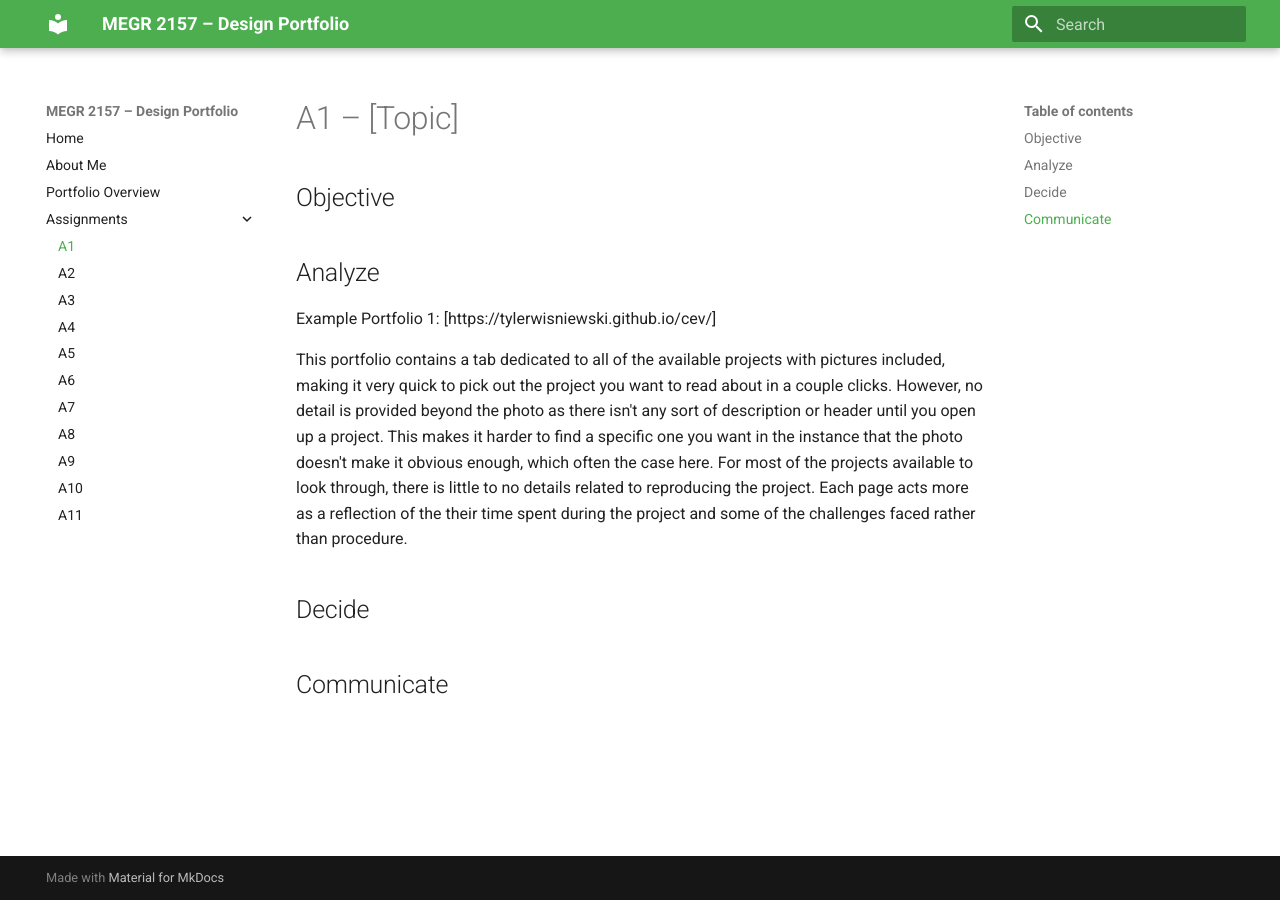
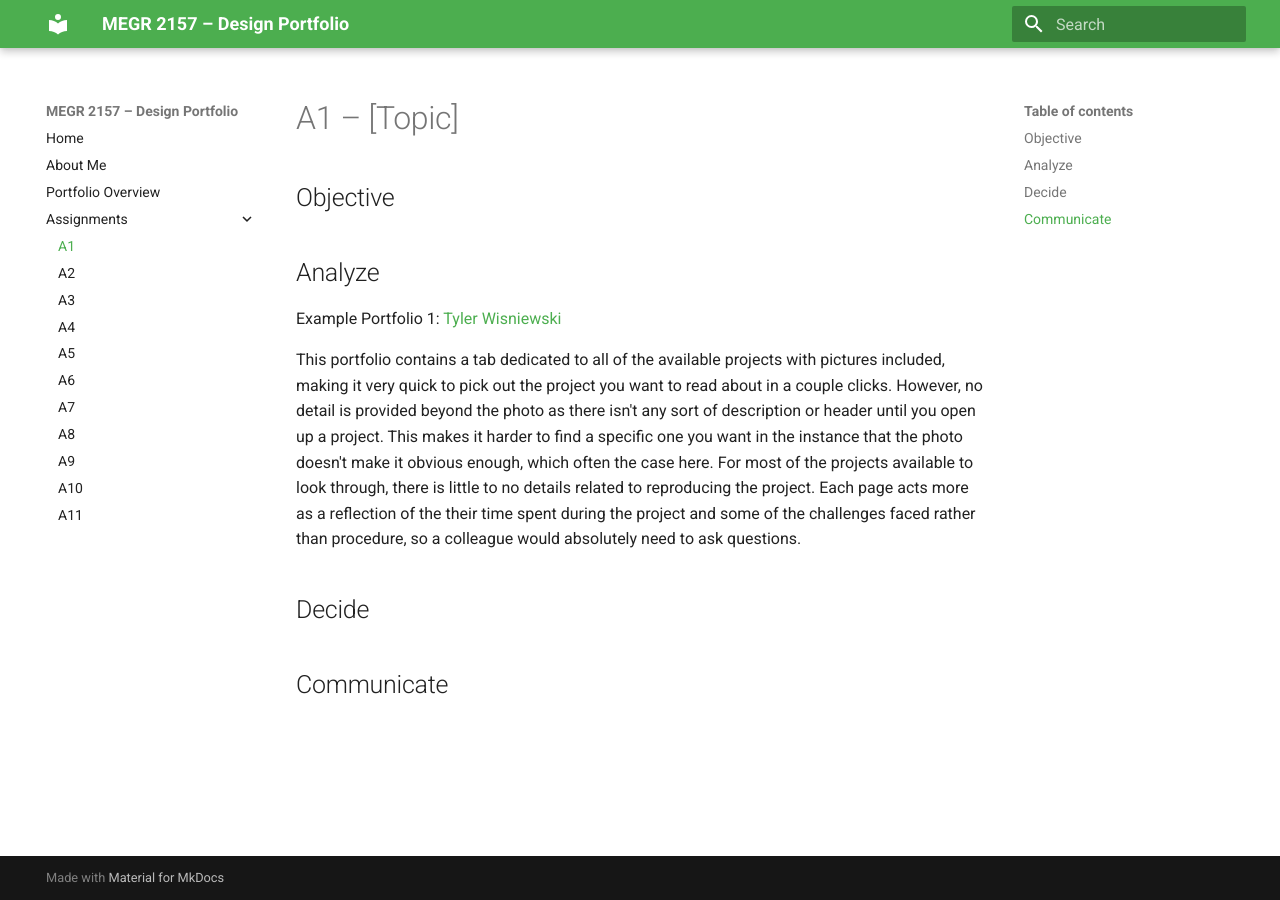
Before and after one commit to Jmswanchara/megr2156-portfolio, an MkDocs documentation site: the page built from docs/assignments/A01/index.md, in a window 1280 px wide. Built offline with MkDocs 1.6.1 and Material for MkDocs 9.7.7, drawn with Linux system fonts in a browser that asks for light colours.

Commit message:
Enhance analysis of Example Portfolio 1
Expanded the analysis of Example Portfolio 1 to include additional comments on project details and the need for further clarification.

```diff
--- a/docs/assignments/A01/index.md
+++ b/docs/assignments/A01/index.md
@@ -4,9 +4,9 @@
 
 
 ## Analyze
-Example Portfolio 1: [https://tylerwisniewski.github.io/cev/]
+Example Portfolio 1: [Tyler Wisniewski](https://tylerwisniewski.github.io/cev/)
 
-This portfolio contains a tab dedicated to all of the available projects with pictures included, making it very quick to pick out the project you want to read about in a couple clicks.  However, no detail is provided beyond the photo as there isn't any sort of description or header until you open up a project.  This makes it harder to find a specific one you want in the instance that the photo doesn't make it obvious enough, which often the case here.  For most of the projects available to look through, there is little to no details related to reproducing the project.  Each page acts more as a reflection of the their time spent during the project and some of the challenges faced rather than procedure.
+This portfolio contains a tab dedicated to all of the available projects with pictures included, making it very quick to pick out the project you want to read about in a couple clicks.  However, no detail is provided beyond the photo as there isn't any sort of description or header until you open up a project.  This makes it harder to find a specific one you want in the instance that the photo doesn't make it obvious enough, which often the case here.  For most of the projects available to look through, there is little to no details related to reproducing the project.  Each page acts more as a reflection of the their time spent during the project and some of the challenges faced rather than procedure, so a colleague would absolutely need to ask questions.
 
 ## Decide
 
```
